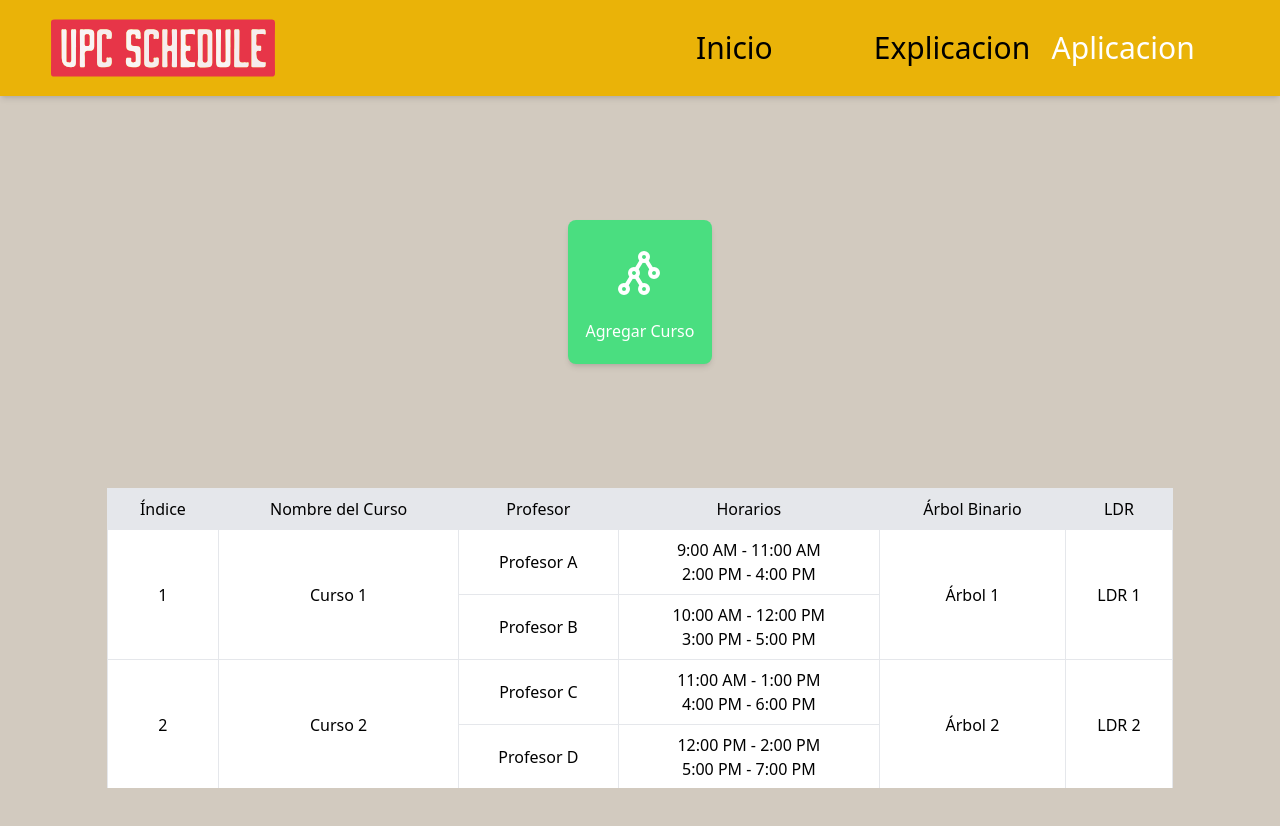
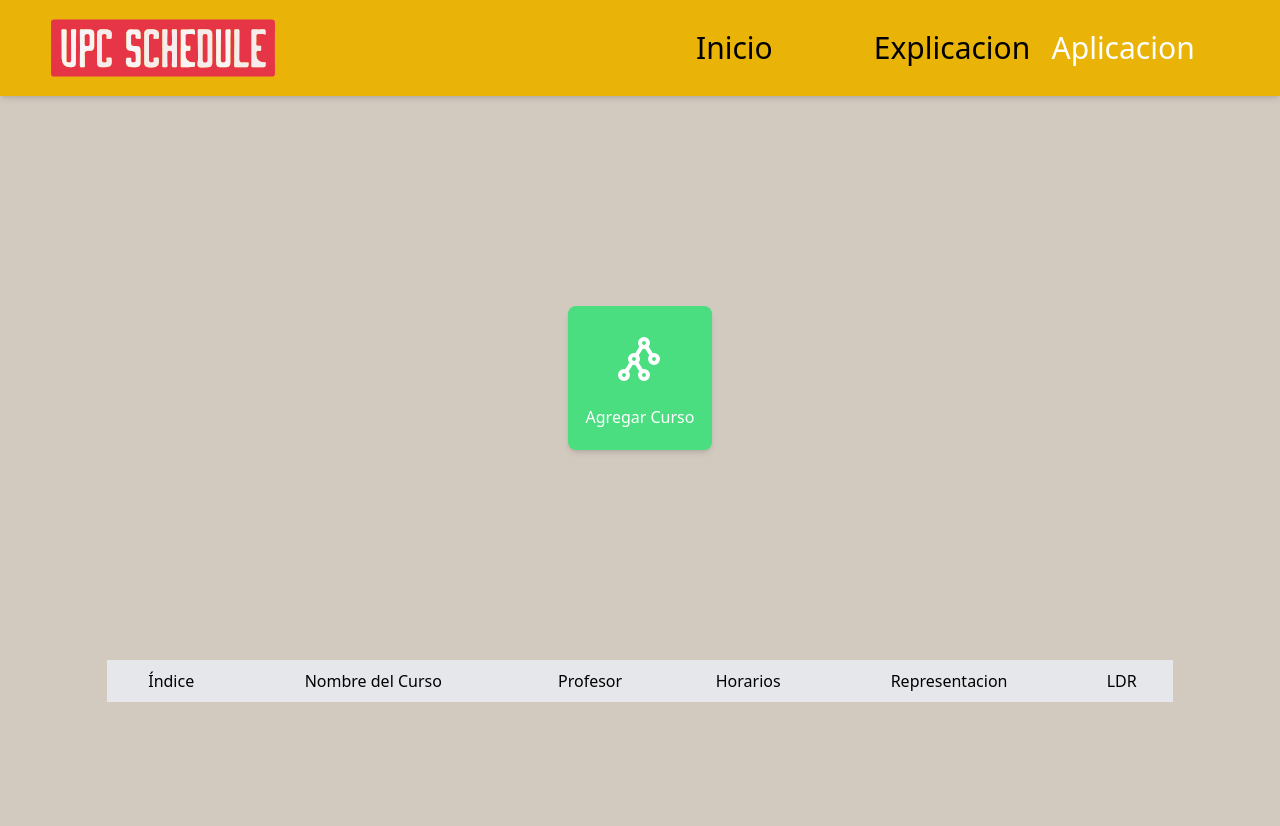
Before and after one commit to JulioXC4/Proyecto-Matem-tica-Discreta, a Next.js app: page /app in a window 1280 px wide. Shown: the top 826 px of the page. Built offline with nearby package versions, Linux system fonts and the light colour scheme.

Commit message:
added functionality to view trees from table data

```diff
--- a/app/app/components/App.tsx
+++ b/app/app/components/App.tsx
@@ -4,12 +4,17 @@ import React, { useState } from "react";
 import Courses from "./Courses";
 import Inputs from "./Inputs";
 import { Course } from "@/app/interfaces/course";
+import { Node } from "@/app/interfaces/node";
 
 const App: React.FC = () => {
-  const [courseList, setCourseList] = useState<Course[]>([]);
+  //const [courseList, setCourseList] = useState<Course[]>([]);
+  /*  const addCourse = (course: Course) => {
+    setCourseList([...courseList, course]);
+  }; */
+  const [courseList, setCourseList] = useState<{ course: Course, rootNode: Node | null }[]>([]);
 
-  const addCourse = (course: Course) => {
-    setCourseList([...courseList, course]);
+  const addCourse = (course: Course, rootNode: Node | null) => {
+    setCourseList([...courseList, { course, rootNode }]);
   };
 
   return (
@@ -18,7 +23,7 @@ const App: React.FC = () => {
         <div>
           <Inputs addCourse={addCourse} />
         </div>
-        <Courses />
+        <Courses courses={courseList}/>
       </div>
     </div>
   );
--- a/app/app/components/Courses.tsx
+++ b/app/app/components/Courses.tsx
@@ -1,107 +1,74 @@
 "use client";
 
-import React from "react";
+import React, { useState, useEffect, useRef } from "react";
+import { Course } from "@/app/interfaces/course";
+import { TbBinaryTree } from "react-icons/tb";
+import { Node } from "@/app/interfaces/node";
+import { instance } from "@viz-js/viz";
+import Modal from "./Modal";
 
-const Courses = () => {
-  const courses = [
-    {
-      id: 1,
-      name: "Curso 1",
-      teachers: [
-        {
-          name: "Profesor A",
-          schedules: ["9:00 AM - 11:00 AM", "2:00 PM - 4:00 PM"],
-        },
-        {
-          name: "Profesor B",
-          schedules: ["10:00 AM - 12:00 PM", "3:00 PM - 5:00 PM"],
-        },
-      ],
-      binaryTree: "Árbol 1",
-      ldr: "LDR 1",
-    },
-    {
-      id: 2,
-      name: "Curso 2",
-      teachers: [
-        {
-          name: "Profesor C",
-          schedules: ["11:00 AM - 1:00 PM", "4:00 PM - 6:00 PM"],
-        },
-        {
-          name: "Profesor D",
-          schedules: ["12:00 PM - 2:00 PM", "5:00 PM - 7:00 PM"],
-        },
-      ],
-      binaryTree: "Árbol 2",
-      ldr: "LDR 2",
-    },
-    {
-      id: 3,
-      name: "Curso 3",
-      teachers: [
-        {
-          name: "Profesor E",
-          schedules: ["1:00 PM - 3:00 PM", "6:00 PM - 8:00 PM"],
-        },
-        {
-          name: "Profesor F",
-          schedules: ["2:00 PM - 4:00 PM", "7:00 PM - 9:00 PM"],
-        },
-      ],
-      binaryTree: "Árbol 3",
-      ldr: "LDR 3",
-    },
-    {
-      id: 4,
-      name: "Curso 4",
-      teachers: [
-        {
-          name: "Profesor A",
-          schedules: ["9:00 AM - 11:00 AM", "2:00 PM - 4:00 PM"],
-        },
-        {
-          name: "Profesor B",
-          schedules: ["10:00 AM - 12:00 PM", "3:00 PM - 5:00 PM"],
-        },
-      ],
-      binaryTree: "Árbol 1",
-      ldr: "LDR 1",
-    },
-    {
-      id: 5,
-      name: "Curso 5",
-      teachers: [
-        {
-          name: "Profesor C",
-          schedules: ["11:00 AM - 1:00 PM", "4:00 PM - 6:00 PM"],
-        },
-        {
-          name: "Profesor D",
-          schedules: ["12:00 PM - 2:00 PM", "5:00 PM - 7:00 PM"],
-        },
-      ],
-      binaryTree: "Árbol 2",
-      ldr: "LDR 2",
-    },
-    {
-      id: 6,
-      name: "Curso 6",
-      teachers: [
-        {
-          name: "Profesor E",
-          schedules: ["1:00 PM - 3:00 PM", "6:00 PM - 8:00 PM"],
-        },
-        {
-          name: "Profesor F",
-          schedules: ["2:00 PM - 4:00 PM", "7:00 PM - 9:00 PM"],
-        },
-      ],
-      binaryTree: "Árbol 3",
-      ldr: "LDR 3",
-    },
-  ];
+interface CoursesProps {
+  courses: { course: Course, rootNode: Node | null }[];
+}
 
+const  Courses: React.FC<CoursesProps> = ({ courses }) => {
+  const [selectedCourse, setSelectedCourse] = useState<Course | null>(null);
+  const [showModal, setShowModal] = useState(false);
+  const graphRef = useRef<HTMLDivElement>(null);
+
+  const handleOpenModal = (courseData: { course: Course, rootNode: Node | null }) => {
+    setSelectedCourse(courseData.course);
+    setShowModal(true);
+    if (courseData.rootNode) {
+      const dot = generateBinaryGraph(courseData.rootNode);
+      renderGraph(dot);
+    }
+  };;
+
+  const handleCloseModal = () => {
+    setShowModal(false);
+  };
+
+  function generateBinaryGraph(rootNode: Node): string {
+    let dot = "digraph {";
+    dot += "node [style=filled, shape=circle];";
+
+    function traverse(node: Node) {
+      dot += `${node.value};`;
+
+      if (node.left) {
+        dot += `${node.value} -> ${node.left.value};`;
+        traverse(node.left);
+      }
+
+      if (node.right) {
+        dot += `${node.value} -> ${node.right.value};`;
+        traverse(node.right);
+      }
+    }
+
+    traverse(rootNode);
+    dot += "}";
+
+    return dot;
+  }
+
+  function renderGraph(dot: string) {
+    instance()
+      .then((viz) => {
+        const svg = viz.renderSVGElement(dot);
+        if (graphRef.current) {
+          graphRef.current.innerHTML = "";
+          svg.classList.add("instance-svg");
+          svg.style.width = "200px";
+          svg.style.height = "200px";
+          graphRef.current.appendChild(svg);
+        }
+      })
+      .catch((error) => {
+        console.error("Error al instanciar viz.js:", error);
+      });
+  }
   return (
     <div className="w-full max-h-[300px] overflow-x-auto">
       <table className="min-w-full">
@@ -118,28 +85,28 @@ const Courses = () => {
               Horarios
             </th>
             <th className="border font-medium px-4 py-2 bg-gray-200">
-              Árbol Binario
+              Representacion
             </th>
             <th className="border font-medium px-4 py-2 bg-gray-200">LDR</th>
           </tr>
         </thead>
         <tbody className="text-center">
           {courses.map((course, index) =>
-            course.teachers.map((teacher, teacherIndex) => (
-              <tr key={`${course.id}-${teacherIndex}`} className="bg-white">
+            course.course.teachers.map((teacher, teacherIndex) => (
+              <tr key={`${course.course.name}-${teacherIndex}`} className="bg-white">
                 {teacherIndex === 0 && (
                   <>
                     <td
                       className="border px-4 py-2"
-                      rowSpan={course.teachers.length}
+                      rowSpan={course.course.teachers.length}
                     >
                       {index + 1}
                     </td>
                     <td
                       className="border px-4 py-2"
-                      rowSpan={course.teachers.length}
+                      rowSpan={course.course.teachers.length}
                     >
-                      {course.name}
+                      {course.course.name}
                     </td>
                   </>
                 )}
@@ -147,7 +114,9 @@ const Courses = () => {
                 <td className="border px-4 py-2">
                   <ul>
                     {teacher.schedules.map((schedule, scheduleIndex) => (
-                      <li key={`${course.id}-${teacherIndex}-${scheduleIndex}`}>
+                      <li
+                        key={`${course.course.name}-${teacherIndex}-${scheduleIndex}`}
+                      >
                         {schedule}
                       </li>
                     ))}
@@ -157,15 +126,22 @@ const Courses = () => {
                   <>
                     <td
                       className="border px-4 py-2"
-                      rowSpan={course.teachers.length}
+                      rowSpan={course.course.teachers.length}
                     >
-                      {course.binaryTree}
+                      <div className="flex justify-center items-center">
+                        <button
+                          className="bg-green-400 w-16 h-16 rounded-lg text-white text-center text-xs flex flex-col justify-center items-center shadow-md transform transition-transform hover:scale-105"
+                          onClick={() => handleOpenModal(course)}
+                        >
+                          <TbBinaryTree className="w-8 h-8" />
+                        </button>
+                      </div>
                     </td>
                     <td
                       className="border px-4 py-2"
-                      rowSpan={course.teachers.length}
+                      rowSpan={course.course.teachers.length}
                     >
-                      {course.ldr}
+                      {course.course.name}
                     </td>
                   </>
                 )}
@@ -174,6 +150,13 @@ const Courses = () => {
           )}
         </tbody>
       </table>
+      <Modal isOpen={showModal} onClose={handleCloseModal}>
+        {selectedCourse && (
+          <div className="flex justify-center items-center w-full h-full">
+            <div id="graph" ref={graphRef}></div>
+          </div>
+        )}
+      </Modal>
     </div>
   );
 };
--- a/app/app/components/Inputs.tsx
+++ b/app/app/components/Inputs.tsx
@@ -2,27 +2,29 @@
 
 import React, { useState } from "react";
 import { TbBinaryTree } from "react-icons/tb";
-import { FaCheck } from "react-icons/fa";
 import { MdOutlineCancel } from "react-icons/md";
 import { Node } from "@/app/interfaces/node";
 import { Course, Teacher } from "@/app/interfaces/course";
 import Modal from "./Modal";
 
+/* interface InputsProps {
+  addCourse: (course: Course) => void;
+} */
 interface InputsProps {
-  addCourse: (course: Course) => void;
+  addCourse: (course: Course, rootNode: Node | null) => void;
 }
 function printTree(root: Node | null) {
   if (root === null) return;
   console.log(root);
 }
 const Inputs: React.FC<InputsProps> = ({ addCourse }) => {
-  const [showForm, setShowForm] = useState(false);
+  const [treeRoot, setTreeRoot] = useState<Node | null>(null);
   const [courseName, setCourseName] = useState("");
+  const [errorMessage, setErrorMessage] = useState<string>("");
+  const [showModal, setShowModal] = useState(false);
   const [teachers, setTeachers] = useState<Teacher[]>([
     { name: "", schedules: ["", ""] },
   ]);
-  const [errorMessage, setErrorMessage] = useState<string>("");
-  const [showModal, setShowModal] = useState(false);
 
   const handleOpenModal = () => {
     setShowModal(true);
@@ -90,8 +92,8 @@ const Inputs: React.FC<InputsProps> = ({ addCourse }) => {
           current.right.right = new Node(teacherSchedules[3]);
         }
       }
-      printTree(treeRoot);
-      addCourse({ name: courseName, teachers });
+
+      addCourse({ name: courseName, teachers }, treeRoot);
       setCourseName("");
       setTeachers([{ name: "", schedules: ["", ""] }]);
       setErrorMessage("");
```
